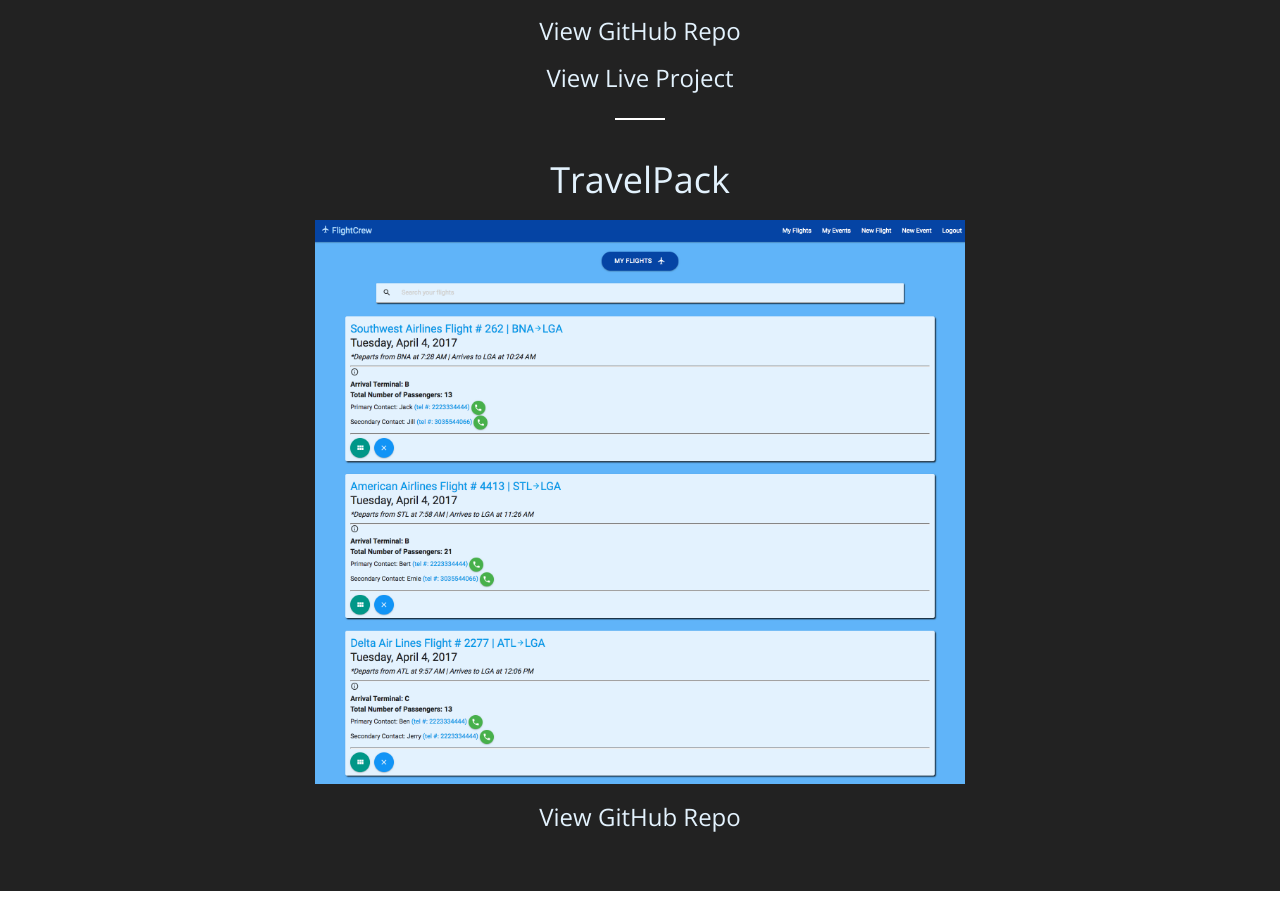
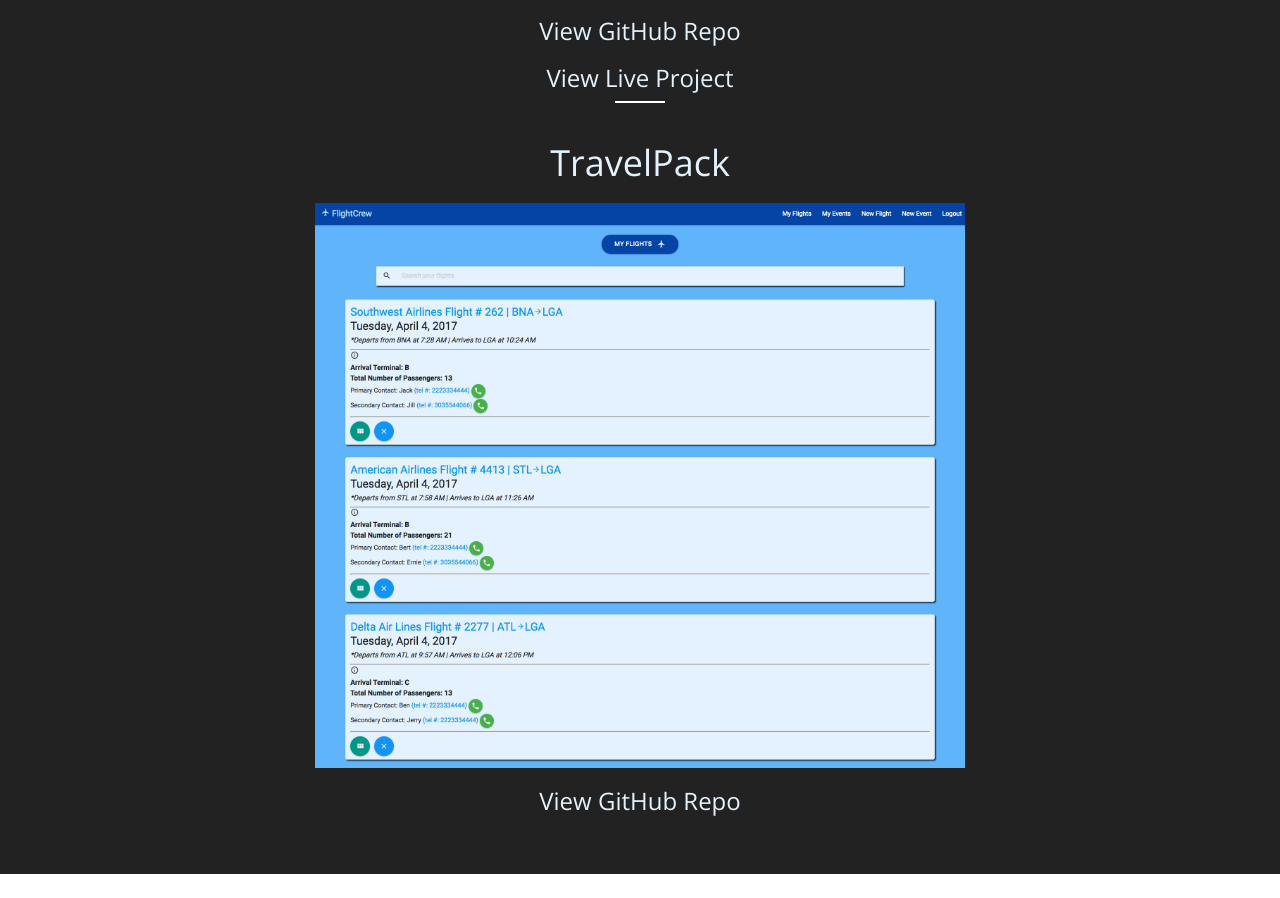
Before and after one commit to barfootaaron/barfootaaron.github.io, a website: page index.html in a window 1280 px wide. Shown: the part 3956-4854 px from the top of the page. Drawn offline with nearby package versions, Linux system fonts and the light colour scheme.

Commit message:
another fix to divider

```diff
--- a/css/main.css
+++ b/css/main.css
@@ -75,7 +75,7 @@
 	border-top: white;
 	background-color: white;
 	height: 2px;
-	margin-top: 60em;
+	margin-top: 20em;
 }
 
 
```
